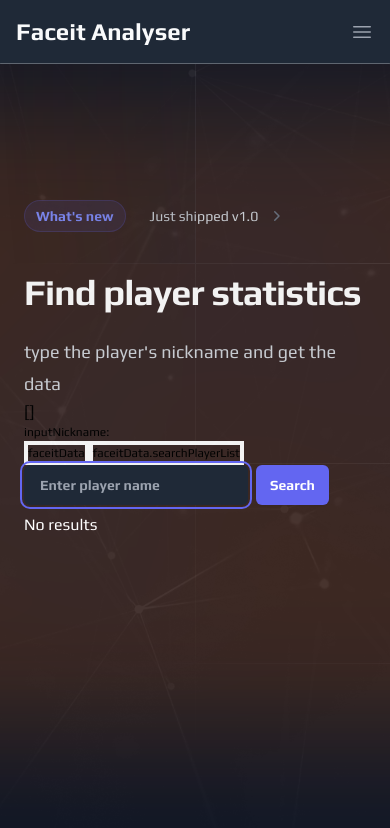
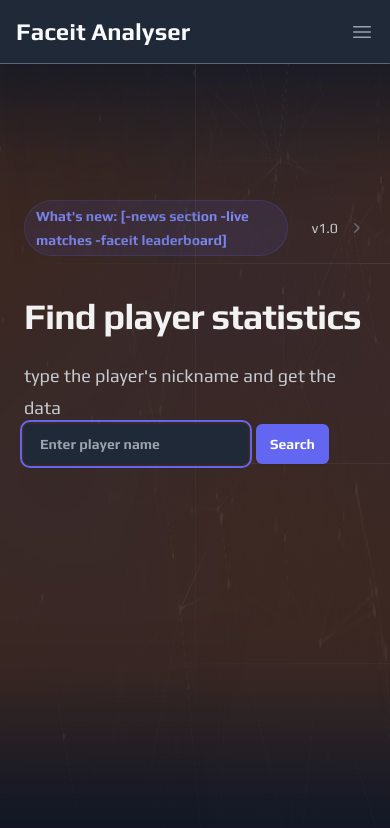
Before and after one commit to totylkopierdola/faceit-analyser-v2, a Next.js app: page / in a window 390 px wide. Shown: the top 828 px of the page. Built offline with nearby package versions, Linux system fonts and the light colour scheme.

Commit message:
loading changes/minor fixes

```diff
--- a/src/app/components/BackgroundShapes.tsx
+++ b/src/app/components/BackgroundShapes.tsx
@@ -1,17 +1,24 @@
+"use client";
+
 import Image from "next/image";
+import { useFaceitData } from "@/app/providers";
 
-const BackgroundShapes = (props) => {
+const BackgroundShapes = (props, loader) => {
+  const { faceitData } = useFaceitData();
+
   let color = props.color;
   let opacity = props.opacity;
   return (
     <>
-      <div className="absolute h-screen w-screen">
-        {/* put nextjs image with webp file from here "../../../public/images/cs2bg.webp" */}
+      <div
+        className={`absolute h-screen w-screen ${
+          loader === true && faceitData.isLoading && "blur-3xl"
+        }`}
+      >
         <Image
           src="/images/wallpaperflare.com_wallpaper.jpg"
           alt="background"
           fill
-          objectFit="cover"
           className=" opacity-[0.05] grayscale"
         />
         <svg
--- a/src/app/components/Loader.tsx/index.tsx
+++ b/src/app/components/Loader.tsx/index.tsx
@@ -1,7 +1,7 @@
 const Loader = () => {
   return (
     <div className="relative  w-screen h-screen overflow-hidden">
-      <div className="blur  z-10  "></div>
+      <div className=" z-10  "></div>
       <div className="absolute left-1/2 top-[calc(50vh-4rem)] w-12 h-12 border-4 border-gray-300 border-t-[red] rounded-full animate-spin z-50"></div>
     </div>
   );
--- a/src/app/components/Navbar.tsx
+++ b/src/app/components/Navbar.tsx
@@ -19,7 +19,6 @@
 
   useEffect(() => {
     setAnimate(true);
-    console.log("nav", faceitData);
   }, []);
 
   // check the url of the page is the homepage
--- a/src/app/components/PlayerContent/PlayerStats/index.tsx
+++ b/src/app/components/PlayerContent/PlayerStats/index.tsx
@@ -106,6 +106,8 @@
                 </p>
                 <p className="mt-2 flex items-baseline gap-x-2 justify-center">
                   <span className="text-4xl font-semibold tracking-tight text-white">
+                    {/* {avarageStats.Kills} */}
+                    {/* make avarageStats.Kills decimal value */}
                     {avarageStats.Kills}
                   </span>
                 </p>
--- a/src/app/components/PlayerContent/index.tsx
+++ b/src/app/components/PlayerContent/index.tsx
@@ -47,7 +47,7 @@
         <Loader />
       ) : (
         <>
-          <div className="relative isolate overflow-hidden  pt-10">
+          <div className="relative isolate overflow-hidden pt-10">
             <div className="">
               <div className="mx-auto max-w-2xl text-center">
                 <h2 className="text-3xl font-bold tracking-tight text-white sm:text-4xl">
--- a/src/app/components/SearchForm/index.tsx
+++ b/src/app/components/SearchForm/index.tsx
@@ -6,29 +6,34 @@
 import { Transition } from "@headlessui/react";
 import Image from "next/image";
 import useDebounce from "../../hooks/useDebounce";
+import { useTimeoutFn } from "react-use";
 
 const SearchForm = () => {
   const inputRef = useRef<HTMLInputElement>(null);
   const { faceitData, fetchPlayerSearch, inputNickname, setInputNickname } =
     useFaceitData();
-  const [enterPage, setEnterPage] = useState(false);
+  const [isShowing, setIsShowing] = useState(false);
 
   const debouncedSearch: string = useDebounce(inputNickname, 500);
 
+  let [, , resetIsShowing] = useTimeoutFn(() => setIsShowing(true), 500);
+
   useEffect(() => {
-    setEnterPage(true);
     if (inputRef.current) {
       inputRef.current.focus();
     }
 
     const asyncFetchPlayerSearch = async (inputNickname) => {
       await fetchPlayerSearch(inputNickname);
+      // setIsShowing(true);
     };
 
     if (debouncedSearch) {
-      // fetchPlayerSearch(inputNickname);
       asyncFetchPlayerSearch(inputNickname);
     }
+
+    setIsShowing(false);
+    resetIsShowing();
   }, [debouncedSearch]);
 
   useEffect(() => {}, [faceitData]);
@@ -45,33 +50,6 @@
 
   return (
     <>
-      <div className="flex">
-        [
-        {inputNickname && (
-          <ul>
-            <li>{inputNickname}</li>
-          </ul>
-        )}
-        ]
-      </div>
-      <h1 className="text-xs">inputNickname: {inputNickname}</h1>
-      <button
-        className="border-4 border-white text-xs"
-        onClick={() => console.log("faceitData", faceitData)}
-      >
-        faceitData
-      </button>
-      <button
-        className="border-4 border-white text-xs"
-        onClick={() =>
-          console.log(
-            "faceitData.searchPlayerList",
-            faceitData.searchPlayerList
-          )
-        }
-      >
-        faceitData.searchPlayerList
-      </button>
       <form
         className="w-full max-w-md lg:col-span-5 lg:pt-2"
         onSubmit={handleSearch}
@@ -96,17 +74,16 @@
             </button>
           </div>
 
-          {inputNickname && faceitData ? (
+          {inputNickname && (
             <div className="absolute top-[40px] search-results h-52 overflow-y-scroll overflow-x-hidden  max-w-80 no-scrollbar">
-              {faceitData.searchPlayerList.items &&
-                faceitData.searchPlayerList.items.map((player, index) => (
+              {faceitData?.searchPlayerList?.items?.map((player, index) => (
                 <Transition
                   as={Fragment}
-                    show={enterPage}
-                    enter="transition-opacity duration-1000"
+                  show={isShowing}
+                  enter="transition-opacity duration-200"
                   enterFrom="opacity-0"
                   enterTo="opacity-100"
-                    leave="transition-opacity duration-1000"
+                  leave="transition-opacity duration-200"
                   leaveFrom="opacity-100"
                   leaveTo="opacity-0"
                   key={index}
@@ -116,6 +93,7 @@
                       className="bg-slate-900 bg-opacity-50 text-sm text-white  flex align-center items-center  rounded-md px-2 cursor-pointer hover:bg-gray-200 transition-all ease-in-out duration-300 mt-2 hover:opacity-80 hover:text-black hover:font-bold max-h-10 w-56"
                       key={index}
                     >
+                      <>
                         <span>
                           {player.status === "AVAILABLE" ? (
                             <div className="bg-green-500 rounded-full w-2 h-2"></div>
@@ -145,13 +123,19 @@
                             svg
                           />
                         </span>
+                      </>
                     </div>
                   </Link>
                 </Transition>
               ))}
+              {faceitData.searchPlayerList?.items?.length === 0 && (
+                <div className="bg-slate-900 bg-opacity-50 text-sm text-white  flex align-center items-center  rounded-md px-2 cursor-pointer hover:bg-gray-200 transition-all ease-in-out duration-300 mt-2 hover:opacity-80 hover:text-black hover:font-bold max-h-10 w-56 h-10">
+                  <span className="px-2 font-bold opacity-50">
+                    No results found...
+                  </span>
                 </div>
-          ) : (
-            <h1 className="6xl text-white">No results</h1>
+              )}
+            </div>
           )}
         </div>
       </form>
--- a/src/app/page.tsx
+++ b/src/app/page.tsx
@@ -14,14 +14,15 @@
     <div className="relative isolate overflow-hidden bg-gray-900 h-[calc(100vh-4rem)]">
       <BackgroundShapes color="bg-orange-500" opacity="opacity-20" />
       <div className="mx-auto px-6 pb-24 pt-10 sm:pb-32 lg:flex lg:px-8 lg:py-26 justify-center">
-        <div className="mx-auto max-w-2xl flex-shrink-0 lg:mx-0 lg:max-w-xl lg:pt-8">
+        <div className="mx-auto max-w-2xl flex-shrink-0 lg:mx-0 lg:max-w-xl lg:pt-8 z-10">
           <div className="mt-24 sm:mt-32 lg:mt-16">
             <Link href="#" className="inline-flex space-x-6">
               <span className="rounded-full bg-indigo-500/10 px-3 py-1 text-sm font-semibold leading-6 text-indigo-400 ring-1 ring-inset ring-indigo-500/20">
-                What&apos;s new
+                What&apos;s new: [-news section -live matches -faceit
+                leaderboard]
               </span>
               <span className="inline-flex items-center space-x-2 text-sm font-medium leading-6 text-gray-300">
-                <span>Just shipped v1.0</span>
+                <span>v1.0</span>
                 <ChevronRightIcon
                   className="h-5 w-5 text-gray-500"
                   aria-hidden="true"
--- a/src/app/player/[player-id]/page.tsx
+++ b/src/app/player/[player-id]/page.tsx
@@ -4,11 +4,16 @@
 import PlayerMatches from "@/app/components/PlayerContent/PlayerMatches";
 import PlayerStats from "@/app/components/PlayerContent/PlayerStats";
 
-const PlayerPage = ({ params }: PageProps) => {
+const PlayerPage = ({ params }: PageProps, loader) => {
+  // console.log("loader", loader);
   return (
     <>
-      <div className="relative isolate overflow-hidden bg-gray-900">
+      <div
+        className="relative isolate overflow-hidden bg-gray-900"
+        onClick={console.log("loader", loader)}
+      >
         <BackgroundShapes
+          loader={true}
           color="bg-red-500"
           opacity="opacity-20"
           style={{
--- a/src/app/utils/helpers.js
+++ b/src/app/utils/helpers.js
@@ -204,9 +204,9 @@
     "Overtime score": overtimeScoreTotal / totalCount,
     Rounds: roundsTotal / totalCount,
     "Headshots %": headshotsPercentTotal / totalCount,
-    Kills: killsTotal / totalCount,
+    Kills: (killsTotal / totalCount).toFixed(2),
     Deaths: deathsTotal / totalCount,
-    "Win Rate": (winCount / totalCount) * 100, // Calculate win rate
+    "Win Rate": winCount / totalCount.toFixed(2), // Calculate win rate
     KPR: kpr, // Kills Per Round
   };
 
```
Also changed, not shown: src/app/components/PlayerContent/PlayerMatches/index.tsx (+8 -6 lines). Lines whose indentation alone changed are shown as unchanged.
